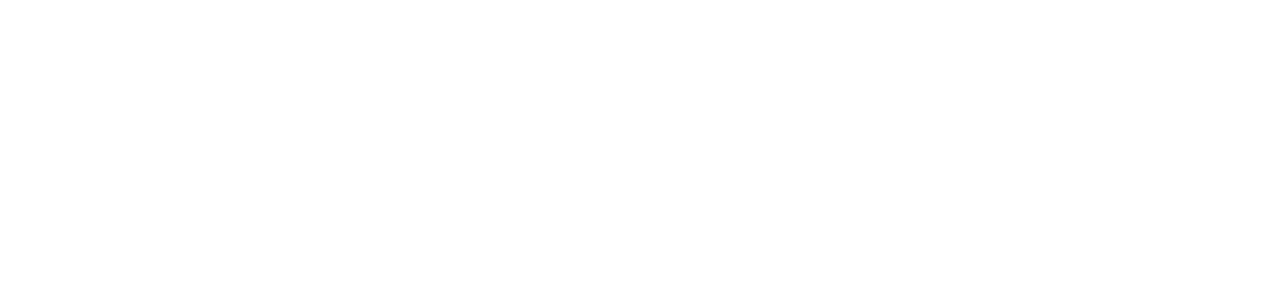
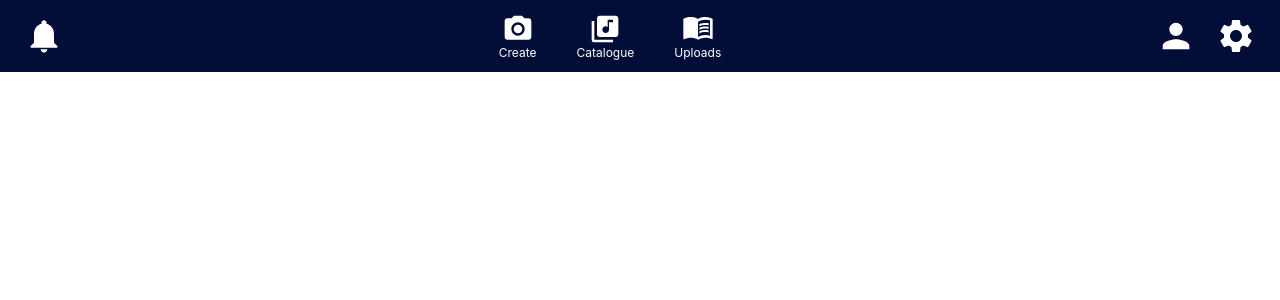
Before and after one commit to kevintran73/melody-mentoring, a React (Create React App) app in the folder frontend_web/: page /songs in a window 1280 px wide. Before the commit this address had no page. Shown: the top 300 px of the page. Built offline with nearby package versions, Linux system fonts and the light colour scheme.

Commit message:
Added route for songs page; implemented nav bar skeleton; installed mui icons package

```diff
--- a/frontend_web/package.json
+++ b/frontend_web/package.json
@@ -5,6 +5,7 @@
   "dependencies": {
     "@emotion/react": "^11.13.3",
     "@emotion/styled": "^11.13.0",
+    "@mui/icons-material": "^6.1.2",
     "@mui/material": "^6.1.2",
     "@testing-library/jest-dom": "^5.17.0",
     "@testing-library/react": "^13.4.0",
--- a/frontend_web/src/App.js
+++ b/frontend_web/src/App.js
@@ -6,6 +6,7 @@ import TokenContext from './context/TokenContext';
 import Login from './pages/Login';
 import LoginSub from './pages/LoginSub';
 import Register from './pages/Register';
+import Songs from './pages/Songs';
 
 const App = () => {
   // Get the token from localStorage if it exists, otherwise null
@@ -28,7 +29,7 @@ const App = () => {
           <Route path='/register' element={<Register />} />
           <Route path='/login' element={<Login />} />
           <Route path='/login-sub' element={<LoginSub />} />
-          {/* <Route path='/dashboard' element={<Dashboard />} /> */}
+          <Route path='/songs' element={<Songs />} />
         </Routes>
       </BrowserRouter>
     </TokenContext.Provider>
--- /dev/null
+++ b/frontend_web/src/components/NavBar.js
@@ -0,0 +1,121 @@
+import React from 'react';
+
+import NotificationsIcon from '@mui/icons-material/Notifications';
+import LibraryMusicIcon from '@mui/icons-material/LibraryMusic';
+import CameraAltIcon from '@mui/icons-material/CameraAlt';
+import MenuBookIcon from '@mui/icons-material/MenuBook';
+import PersonIcon from '@mui/icons-material/Person';
+import SettingsIcon from '@mui/icons-material/Settings';
+
+import { styled } from '@mui/system';
+
+const StyledHeader = styled('header')({
+  display: 'flex',
+  flexDirection: 'row',
+  justifyContent: 'space-between',
+  alignItems: 'center',
+  padding: '1rem 1.5rem',
+  backgroundColor: '#020E37',
+  height: '40px',
+});
+
+const StyledNotifs = styled(NotificationsIcon)({
+  color: '#ffffff',
+  width: '40px',
+  height: '40px',
+  cursor: 'pointer',
+});
+
+const StyledMusic = styled(LibraryMusicIcon)({
+  color: '#ffffff',
+  width: '32px',
+  height: '32px',
+});
+
+const StyledCam = styled(CameraAltIcon)({
+  color: '#ffffff',
+  width: '32px',
+  height: '32px',
+});
+
+const StyledBook = styled(MenuBookIcon)({
+  position: 'relative',
+  color: '#ffffff',
+  width: '32px',
+  height: '32px',
+  top: '-2px',
+});
+
+const StyledPerson = styled(PersonIcon)({
+  color: '#ffffff',
+  width: '40px',
+  height: '40px',
+  cursor: 'pointer',
+});
+
+const StyledSettings = styled(SettingsIcon)({
+  color: '#ffffff',
+  width: '40px',
+  height: '40px',
+  cursor: 'pointer',
+});
+
+const MiddleContainer = styled('div')({
+  display: 'flex',
+  flexDirection: 'row',
+  justifyContent: 'center',
+  alignItems: 'center',
+  gap: '40px',
+});
+
+const RightContainer = styled('div')({
+  display: 'flex',
+  flexDirection: 'row',
+  justifyContent: 'center',
+  alignItems: 'center',
+  gap: '20px',
+});
+
+const IconContainer = styled('div')({
+  display: 'flex',
+  flexDirection: 'column',
+  justifyContent: 'center',
+  alignItems: 'center',
+  cursor: 'pointer',
+});
+
+const IconCaption = styled('p')({
+  fontSize: '0.75rem',
+  color: '#ffffff',
+  margin: '0',
+});
+
+const NavBar = () => {
+  return (
+    <StyledHeader>
+      <StyledNotifs />
+
+      <MiddleContainer>
+        <IconContainer>
+          <StyledCam />
+          <IconCaption>Create</IconCaption>
+        </IconContainer>
+        <IconContainer>
+          <StyledMusic />
+          <IconCaption>Catalogue</IconCaption>
+        </IconContainer>
+        <IconContainer>
+          <StyledBook />
+          <IconCaption>Uploads</IconCaption>
+        </IconContainer>
+      </MiddleContainer>
+
+      <RightContainer>
+        <StyledPerson />
+        <StyledSettings />
+      </RightContainer>
+    </StyledHeader>
+  );
+};
+
+export default NavBar;
--- a/frontend_web/src/pages/LoginSub.js
+++ b/frontend_web/src/pages/LoginSub.js
@@ -34,12 +34,6 @@ const LoginForm = styled('form')({
   height: '75vh',
   border: '1px solid #D9D9D9',
   borderRadius: '1rem',
-
-  //   '@media (max-width: 950px)': {
-  //     paddingLeft: '20%',
-  //     paddingRight: '20%',
-  //     width: '60%',
-  //   },
 });
 
 const StyledTextField = styled(TextField)({
@@ -59,9 +53,9 @@ const StyledLink = styled(Link)({
 });
 
 /**
- * Login page
+ * Login sub-page
  */
-const Login = () => {
+const LoginSub = () => {
   const [email, setEmail] = React.useState('');
   const [password, setPassword] = React.useState('');
   const { token, setTokenLocalStorage } = React.useContext(TokenContext);
@@ -85,7 +79,7 @@ const Login = () => {
 
       // Set the token and navigate to dashboard
       // setTokenLocalStorage(response.data.token);
-      return navigate('/dashboard');
+      return navigate('/songs');
     } catch (err) {
       showErrorMessage(err.response.data.error);
     }
@@ -127,4 +121,4 @@ const Login = () => {
   );
 };
 
-export default Login;
+export default LoginSub;
--- a/frontend_web/src/pages/Register.js
+++ b/frontend_web/src/pages/Register.js
@@ -80,7 +80,7 @@ const Register = () => {
 
       // Set the token and navigate to dashboard
       // setTokenLocalStorage(response.data.token);
-      return navigate('/dashboard');
+      return navigate('/songs');
     } catch (err) {
       showErrorMessage(err.response.data.error);
     }
--- /dev/null
+++ b/frontend_web/src/pages/Songs.js
@@ -0,0 +1,23 @@
+import React from 'react';
+import { useNavigate, Navigate, Link } from 'react-router-dom';
+
+import TokenContext from '../context/TokenContext';
+import NavBar from '../components/NavBar';
+
+/**
+ * Songs page
+ */
+const Songs = () => {
+  //   const { token } = React.useContext(TokenContext);
+  //   if (token === null) {
+  //     return <Navigate to='/login' />;
+  //   }
+
+  return (
+    <>
+      <NavBar></NavBar>
+    </>
+  );
+};
+
+export default Songs;
```
Also changed, not shown: 1 other file (tests, documents, lock files or other folders).
